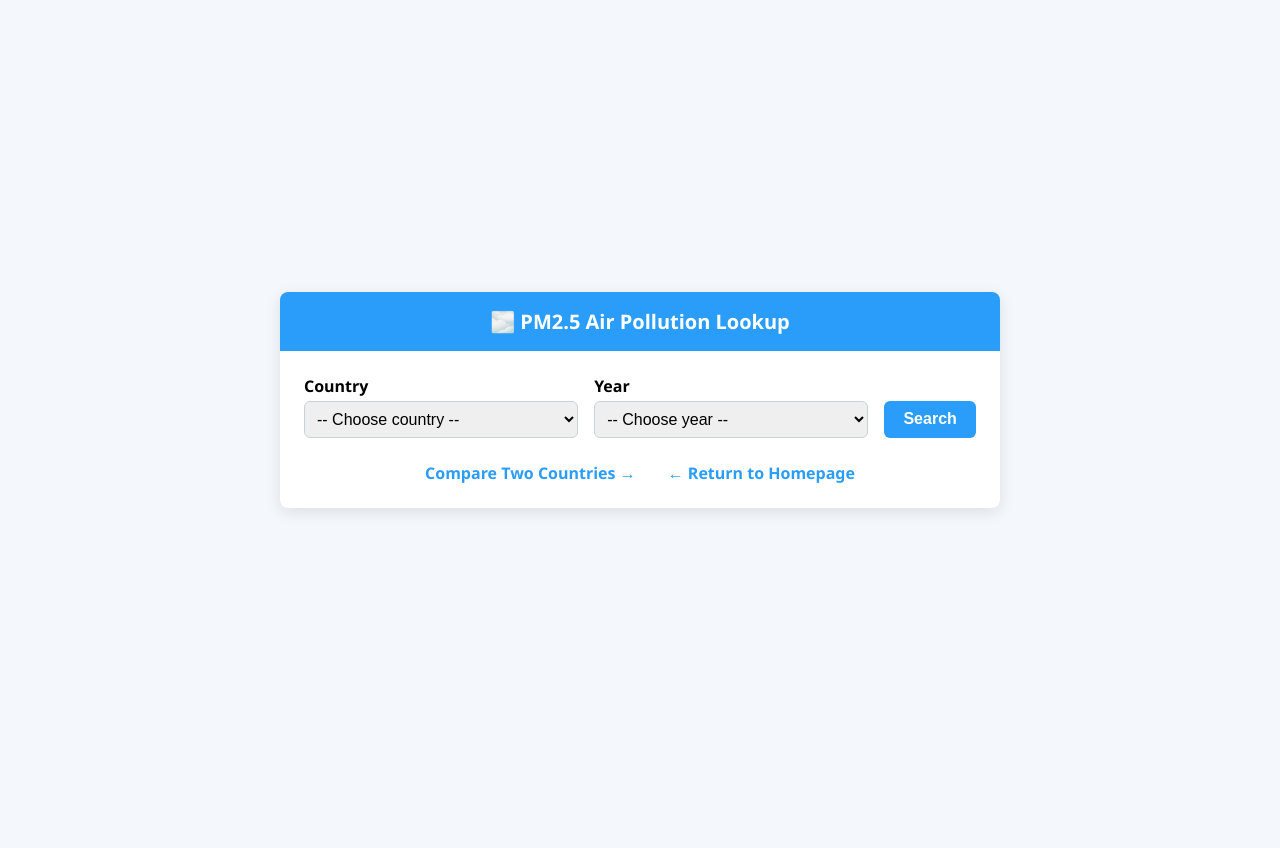
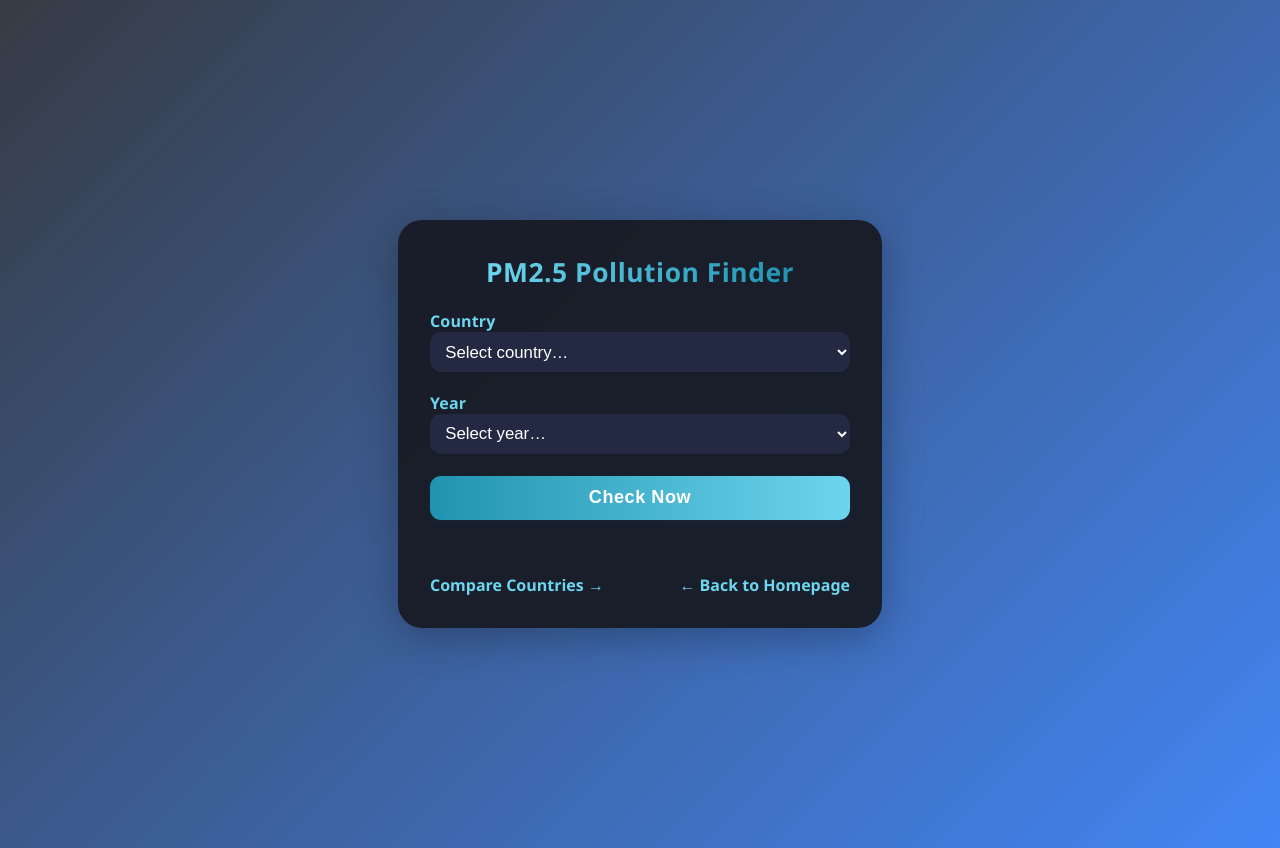
Before and after one commit to sita1013/Team_4_Deployment, a Django app: page /pm25/ in a window 1280 px wide. Before the commit the page ends 512 px from the top, so only its background shows below. Run offline with Django 5.2, Linux system fonts and the light colour scheme; data that the repository does not hold is empty.

Commit message:
zhouming liu modify pm2.5html

```diff
--- a/countries/templates/countries/pm25_lookup.html
+++ b/countries/templates/countries/pm25_lookup.html
@@ -3,134 +3,151 @@
 <head>
   <meta charset="UTF-8"/>
   <meta name="viewport" content="width=device-width, initial-scale=1"/>
-  <title>PM2.5 Air Pollution Lookup</title>
+  <title>PM2.5 Pollution Finder</title>
   <style>
-    *, *::before, *::after {
-      box-sizing: border-box;
-    }
     body {
-      margin: 0;
-      font-family: 'Segoe UI', sans-serif;
-      background: #f4f7fb;
+      background: linear-gradient(135deg, #373B44 0%, #4286f4 100%);
+      min-height: 100vh;
       display: flex;
       align-items: center;
       justify-content: center;
-      min-height: 100vh;
-      padding: 1rem;
-    }
-    .lookup-card {
-      background: #fff;
-      border-radius: 8px;
-      box-shadow: 0 4px 16px rgba(0,0,0,0.1);
-      max-width: 720px;
-      width: 100%;
-      overflow: hidden;
-    }
-    .lookup-header {
-      background: #2a9dfa;
-      color: #fff;
-      padding: 1rem 1.5rem;
-      font-size: 1.25rem;
-      font-weight: bold;
-      text-align: center;
-    }
-    .lookup-body {
+      font-family: 'Montserrat', 'Segoe UI', sans-serif;
+      margin: 0;
       padding: 1.5rem;
     }
-    .lookup-form {
-      display: flex;
-      flex-wrap: wrap;
-      gap: 1rem;
-      align-items: flex-end;
-    }
-    .form-group {
+    .pm-card {
+      background: rgba(24,28,38,0.96);
+      border-radius: 1.5rem;
+      box-shadow: 0 10px 40px rgba(0,0,0,0.28);
+      padding: 2.2rem 2rem 2rem 2rem;
+      width: 100%;
+      max-width: 420px;
+      color: #fff;
       display: flex;
       flex-direction: column;
-      flex: 1;
-      min-width: 140px;
+      align-items: center;
+      animation: floatIn 0.8s cubic-bezier(.6,.3,.3,1.5);
     }
-    .form-group label {
+    @keyframes floatIn {
+      0% {transform:translateY(80px) scale(0.98);opacity:0;}
+      100% {transform:none;opacity:1;}
+    }
+    .pm-title {
+      font-size: 1.65rem;
+      font-weight: 700;
+      margin-bottom: 1.3rem;
+      letter-spacing: 0.02em;
+      text-align: center;
+      line-height: 1.3;
+      background: linear-gradient(90deg,#6dd5ed,#2193b0);
+      -webkit-background-clip: text;
+      -webkit-text-fill-color: transparent;
+    }
+    .pm-form {
+      width: 100%;
+      display: flex;
+      flex-direction: column;
+      gap: 1.15rem;
+      margin-bottom: 1.4rem;
+    }
+    .pm-field label {
+      font-size: 1rem;
       margin-bottom: 0.25rem;
       font-weight: 600;
+      color: #6dd5ed;
+      letter-spacing: 0.01em;
     }
-    .form-group select {
-      padding: 0.5rem;
-      border: 1px solid #ccd1d9;
-      border-radius: 6px;
-      font-size: 1rem;
+    .pm-field select {
+      width: 100%;
+      padding: 0.6rem 0.7rem;
+      border-radius: 0.7rem;
+      border: none;
+      background: #232942;
+      color: #fff;
+      font-size: 1.05rem;
+      outline: none;
+      box-shadow: 0 1px 2px rgba(0,0,0,0.09);
+      margin-bottom: 0.05rem;
+      transition: box-shadow 0.2s;
     }
-    .form-group select:focus {
-      outline: none;
-      border-color: #2a9dfa;
+    .pm-field select:focus {
+      box-shadow: 0 0 0 2px #4fc3f7;
     }
-    .lookup-form button {
-      background: #2a9dfa;
+    .pm-form button {
+      padding: 0.7rem 0;
+      border-radius: 0.7rem;
+      border: none;
+      background: linear-gradient(90deg,#2193b0,#6dd5ed);
       color: #fff;
-      border: none;
-      border-radius: 6px;
-      padding: 0.6rem 1.2rem;
-      font-size: 1rem;
+      font-size: 1.13rem;
+      font-weight: bold;
+      letter-spacing: 0.03em;
+      cursor: pointer;
+      margin-top: 0.2rem;
+      box-shadow: 0 2px 10px rgba(33,147,176,0.08);
+      transition: background 0.18s, transform 0.16s;
+    }
+    .pm-form button:hover {
+      background: linear-gradient(90deg,#6dd5ed,#2193b0);
+      transform: translateY(-1px) scale(1.02);
+    }
+    .pm-result {
+      width: 100%;
+      text-align: center;
+      margin-top: 0.5rem;
+      padding: 1.1rem 0.7rem;
+      background: rgba(33,147,176,0.12);
+      border-radius: 1rem;
+      border: 1.5px solid #6dd5ed55;
+      font-size: 1.22rem;
+      font-weight: 500;
+      min-height: 2.5rem;
+      color: #fff;
+    }
+    .pm-result h3 {
+      margin: 0 0 0.5rem 0;
+      font-size: 1.1rem;
       font-weight: 600;
-      cursor: pointer;
-      transition: background 0.2s ease;
+      color: #4fc3f7;
+      letter-spacing: 0.02em;
     }
-    .lookup-form button:hover {
-      background: #1c7fcc;
+    .pm-result p {
+      margin: 0;
+      font-size: 1.6rem;
+      font-weight: bold;
+      color: #fff;
     }
-    .result {
-      margin-top: 1.5rem;
-      padding: 1rem;
-      background: #f9fafc;
-      border: 1px solid #e1e5ee;
-      border-radius: 6px;
-      text-align: center;
+    .pm-nav {
+      width: 100%;
+      display: flex;
+      justify-content: space-between;
+      gap: 1.5rem;
+      margin-top: 2rem;
     }
-    .result h3 {
-      margin-bottom: 0.75rem;
-      font-size: 1.2rem;
-      color: #2c3e50;
-    }
-    .result p {
-      font-size: 1.5rem;
-      font-weight: bold;
-      color: #2a9dfa;
-    }
-    .links {
-      display: flex;
-      justify-content: center;
-      gap: 2rem;
-      margin-top: 1.5rem;
-    }
-    .links a {
-      color: #2a9dfa;
+    .pm-nav a {
+      color: #6dd5ed;
       text-decoration: none;
       font-weight: 600;
-      transition: color 0.2s ease;
+      transition: color 0.2s;
     }
-    .links a:hover {
-      color: #1c7fcc;
+    .pm-nav a:hover {
+      color: #fff;
+      text-shadow: 0 0 5px #6dd5ed;
     }
-    @media (max-width: 560px) {
-      .lookup-form {
-        flex-direction: column;
-        align-items: stretch;
-      }
-      .lookup-form button {
-        width: 100%;
-      }
+    @media (max-width:520px) {
+      .pm-card { padding: 1.1rem 0.5rem; }
+      .pm-nav { flex-direction: column; gap:0.5rem; text-align:center;}
     }
   </style>
 </head>
 <body>
-
-  <div class="lookup-card">
-    <div class="lookup-header">🌫️ PM2.5 Air Pollution Lookup</div>
-    <div class="lookup-body">
-      <form method="get" class="lookup-form">
-        <div class="form-group">
+  <div class="pm-card">
+    <div class="pm-title">PM2.5 Pollution Finder</div>
+    <form method="get" class="pm-form">
+      <div class="pm-field">
         <label for="country">Country</label>
         <select id="country" name="country">
-            <option value="">-- Choose country --</option>
+          <option value="">Select country…</option>
           {% for country in countries %}
             <option value="{{ country.code }}"
               {% if country.code == selected_country %}selected{% endif %}>
@@ -139,10 +156,10 @@
           {% endfor %}
         </select>
       </div>
-        <div class="form-group">
+      <div class="pm-field">
         <label for="year">Year</label>
         <select id="year" name="year">
-            <option value="">-- Choose year --</option>
+          <option value="">Select year…</option>
           {% for y in years %}
             <option value="{{ y }}"
               {% if y|stringformat:"s" == selected_year %}selected{% endif %}>
@@ -151,24 +168,22 @@
           {% endfor %}
         </select>
       </div>
-        <button type="submit">Search</button>
+      <button type="submit">Check Now</button>
     </form>
 
     {% if record %}
-        <div class="result">
-          <h3>PM2.5 in {{ record.year }} for {{ record.country.name }}</h3>
+      <div class="pm-result">
+        <h3>{{ record.country.name }} in {{ record.year }}</h3>
         <p>{{ record.value|default:"No data" }}</p>
       </div>
     {% elif selected_country and selected_year %}
-        <div class="result"><em>No data found for that selection.</em></div>
+      <div class="pm-result"><em>No data found for that selection.</em></div>
     {% endif %}
 
-      <nav class="links">
-        <a href="{% url 'barchart_compare' %}">Compare Two Countries →</a>
-        <a href="{% url 'homepage' %}">← Return to Homepage</a>
-      </nav>
+    <div class="pm-nav">
+      <a href="{% url 'barchart_compare' %}">Compare Countries →</a>
+      <a href="{% url 'homepage' %}">← Back to Homepage</a>
     </div>
   </div>
-
 </body>
 </html>
```
Also changed, not shown: 2 other files. Lines whose indentation alone changed are shown as unchanged.
